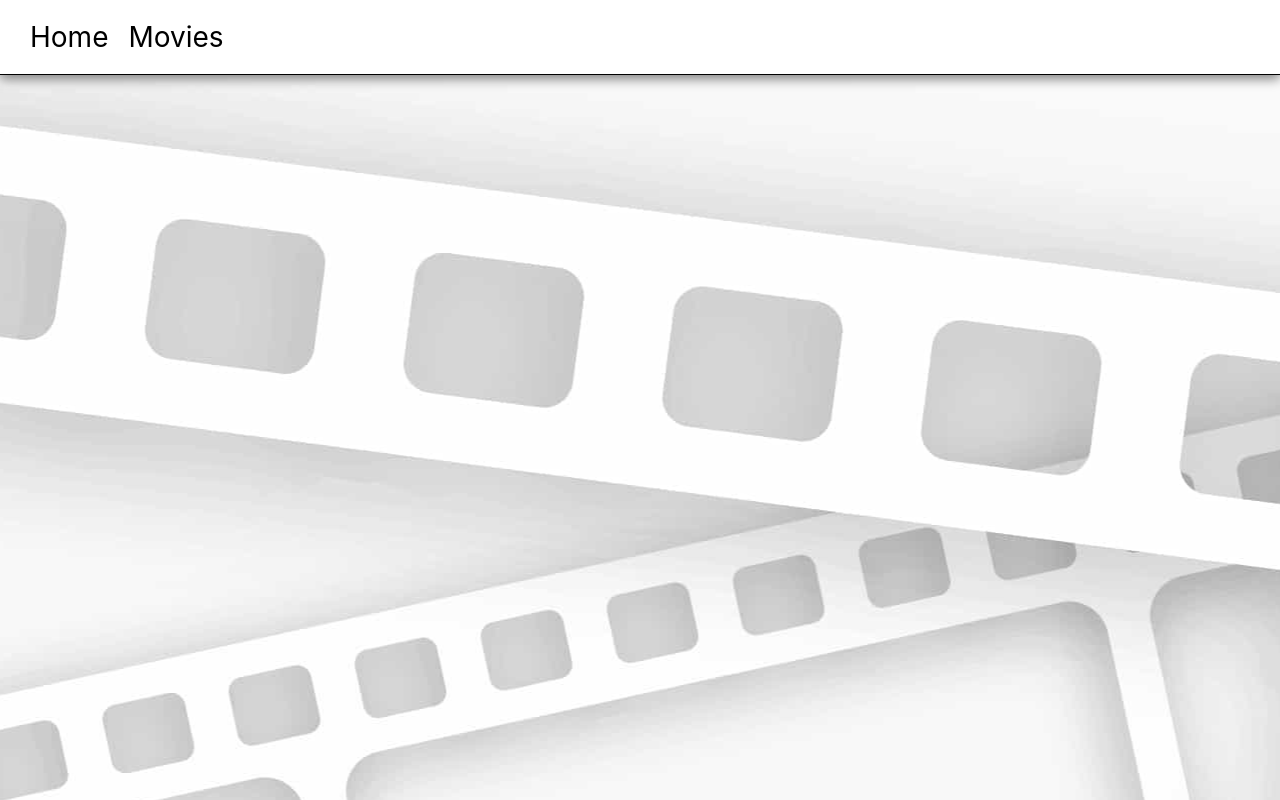
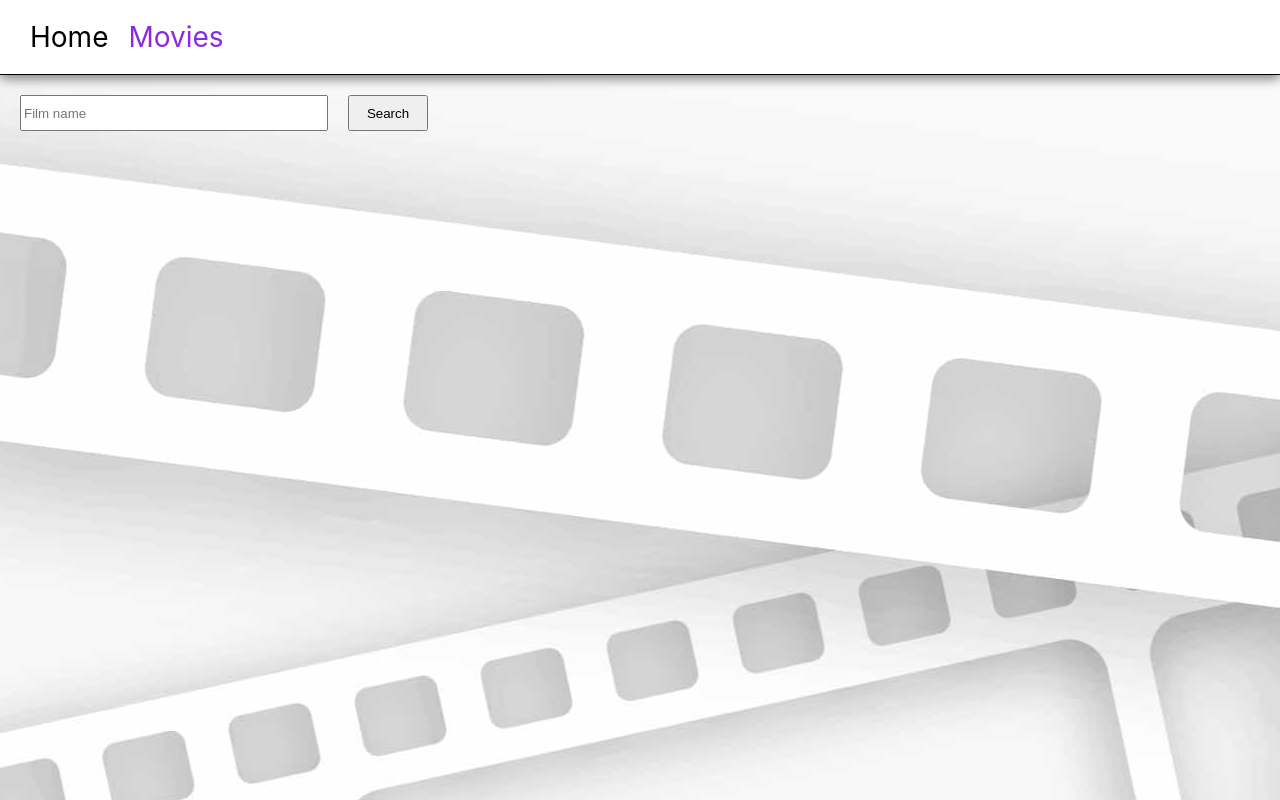
Before and after one commit to sepaev/goit-react-hw-05-movies, a React (Create React App) app: page /goit-react-hw-05-movies/movies in a window 1280 px wide. Built offline with nearby package versions, Linux system fonts and the light colour scheme; no server answers.

Commit message:
урла

```diff
--- a/src/App.js
+++ b/src/App.js
@@ -3,6 +3,7 @@ import HomeView from './views/HomeView';
 import MoviesView from './views/MoviesView';
 import Navigation from './components/Navigation';
 import NotFoundView from './views/NotFoundView';
+import { name } from '../package.json';
 
 function App() {
   const { url } = useRouteMatch();
@@ -12,13 +13,13 @@ function App() {
         <Navigation />
       </header>
       <Switch>
-        <Route path={url + '/'} exact>
+        <Route path={url + name + '/'} exact>
           <HomeView />
         </Route>
-        <Route path={url + '/movies'}>
+        <Route path={url + name + '/movies'}>
           <MoviesView />
         </Route>
-        <Route path={url + '/'}>
+        <Route path={url + name + '/'}>
           <NotFoundView />
         </Route>
       </Switch>
--- a/src/components/Navigation/Navigation.jsx
+++ b/src/components/Navigation/Navigation.jsx
@@ -1,14 +1,15 @@
 import { NavLink, useRouteMatch } from 'react-router-dom';
 import css from './Navigation.module.css';
+import { name } from '../../../package.json';
 
 function Navigation() {
   const { url } = useRouteMatch();
   return (
     <nav className={css._nav}>
-      <NavLink exact to={url + '/'} className={css._link} activeClassName={css._activeLink}>
+      <NavLink exact to={url + name + '/'} className={css._link} activeClassName={css._activeLink}>
         Home
       </NavLink>
-      <NavLink to={url + '/movies'} className={css._link} activeClassName={css._activeLink}>
+      <NavLink to={url + name + '/movies'} className={css._link} activeClassName={css._activeLink}>
         Movies
       </NavLink>
     </nav>
--- a/src/consts/consts.js
+++ /dev/null
@@ -1,2 +0,0 @@
-import { name } from '../../package.json';
-export const SITE_URL = '/' + name;
--- a/src/views/MoviesView.js
+++ b/src/views/MoviesView.js
@@ -7,10 +7,12 @@ function MovieView() {
   const [film, setFilm] = useState(null);
   const [searchMode, setSearchMode] = useState(true);
   const [query, setQuery] = useState('');
+  const newFilmId = 604;
+
   function onSearch(query) {
     setQuery(query);
   }
-  const newFilmId = 604;
+
   useEffect(() => {
     async function fetchData() {
       try {
```
